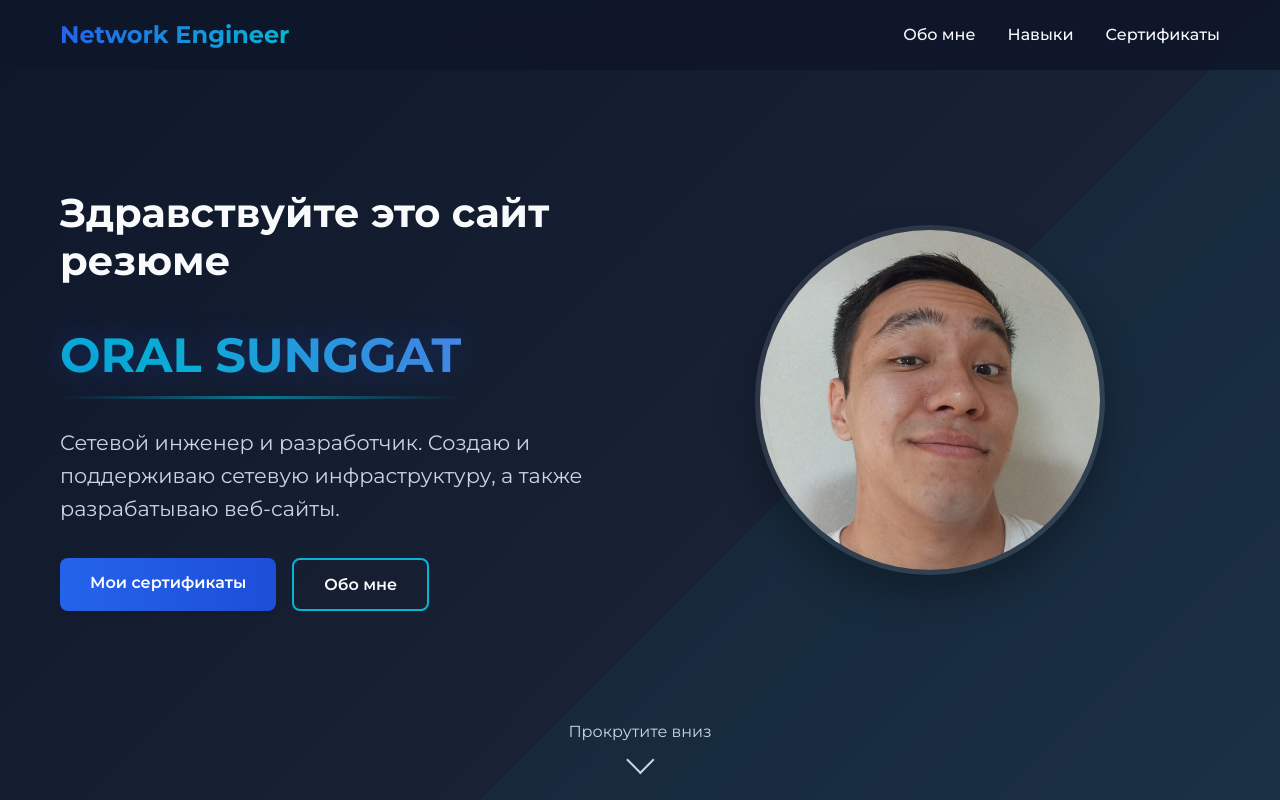
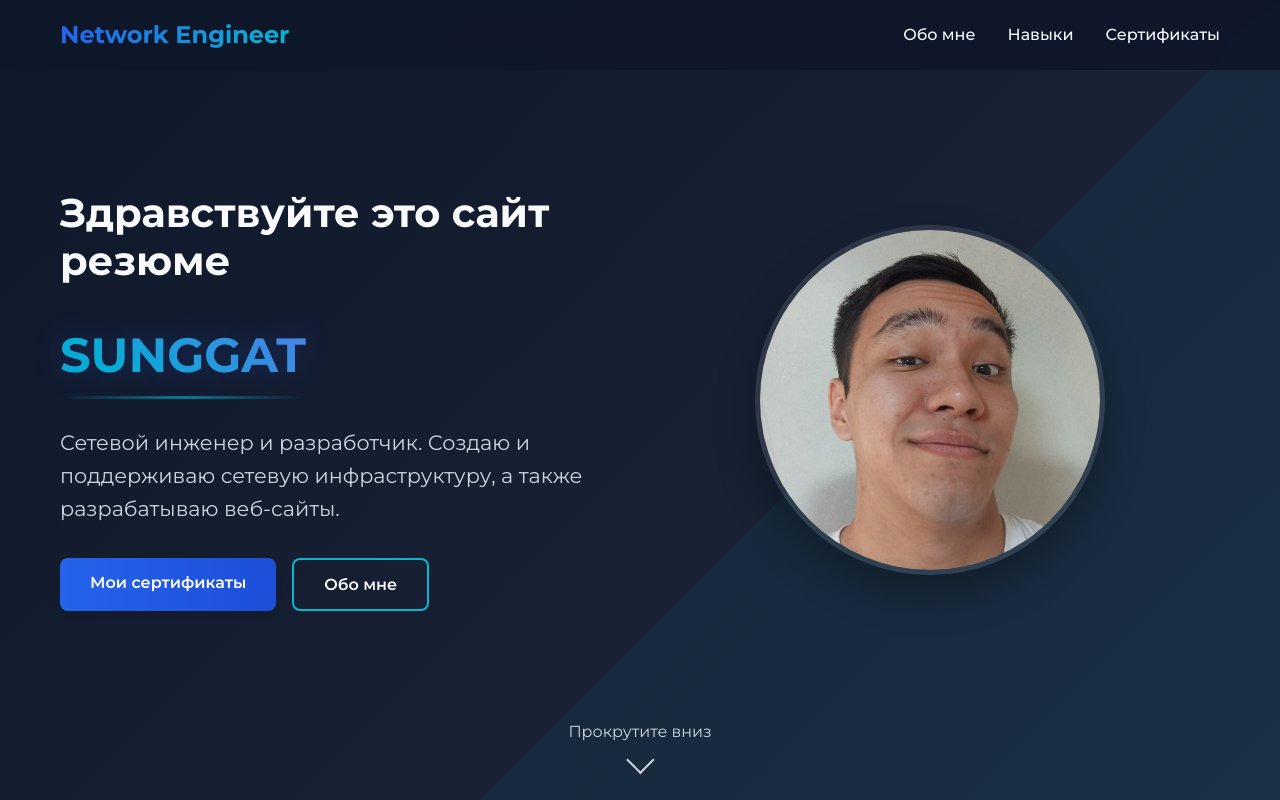
Before and after one commit to wildm0nkey/resumee, a plain HTML site: page index.html in a window 1280 px wide. Shown: the top 800 px of the page. Drawn offline with Linux system fonts and the light colour scheme.

Commit message:
Update name displayed in hero section

```diff
--- a/index.html
+++ b/index.html
@@ -41,7 +41,7 @@
 
                 <!-- Специальный эффект для имени -->
                 <div class="name-container">
-                    <h2 class="name-effect">ORAL SUNGGAT</h2>
+                    <h2 class="name-effect">SUNGGAT</h2>
                 </div>
 
                 <p class="hero-subtitle">Сетевой инженер и разработчик. Создаю и поддерживаю сетевую инфраструктуру, а также разрабатываю веб-сайты.</p>
```
